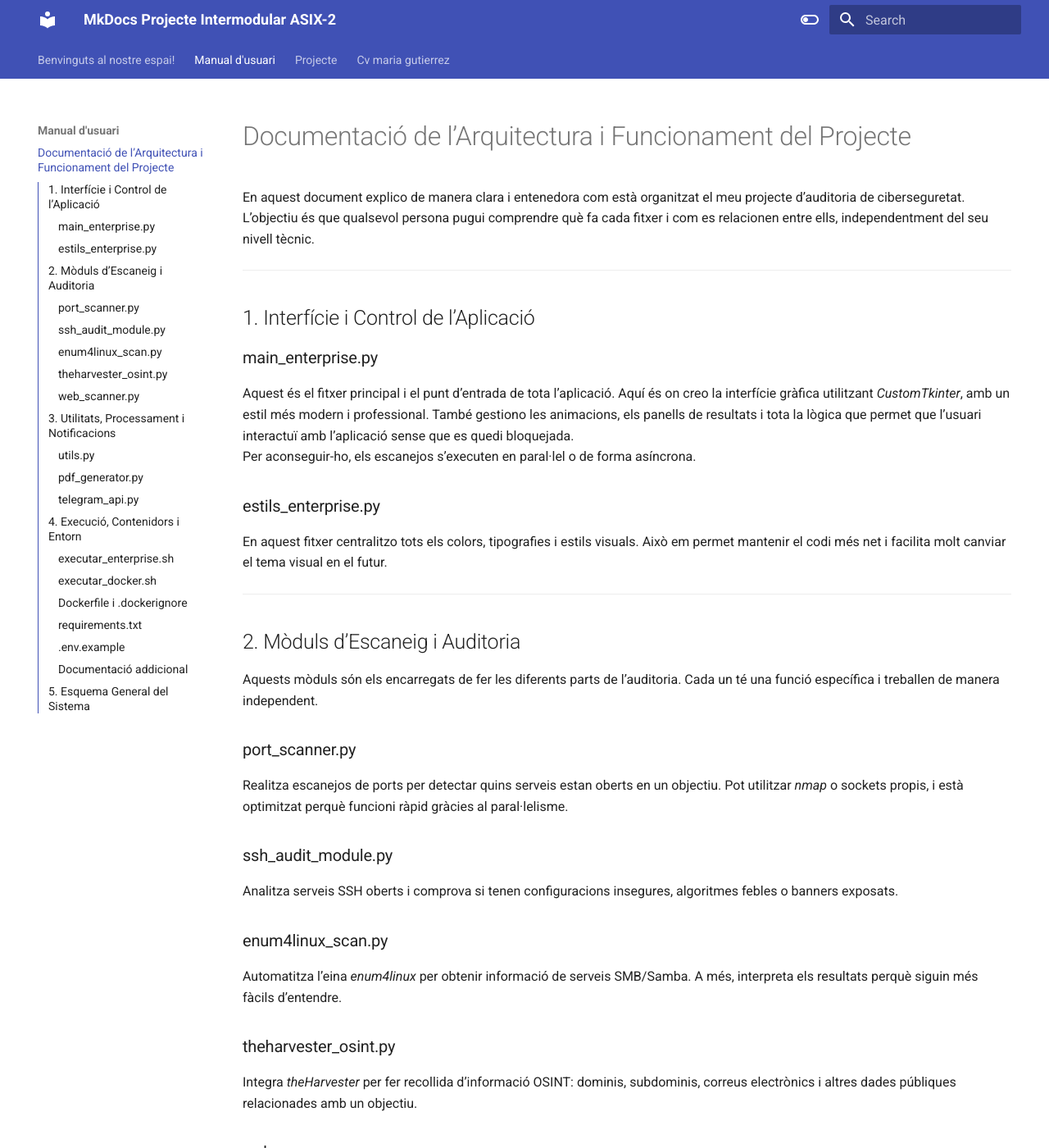
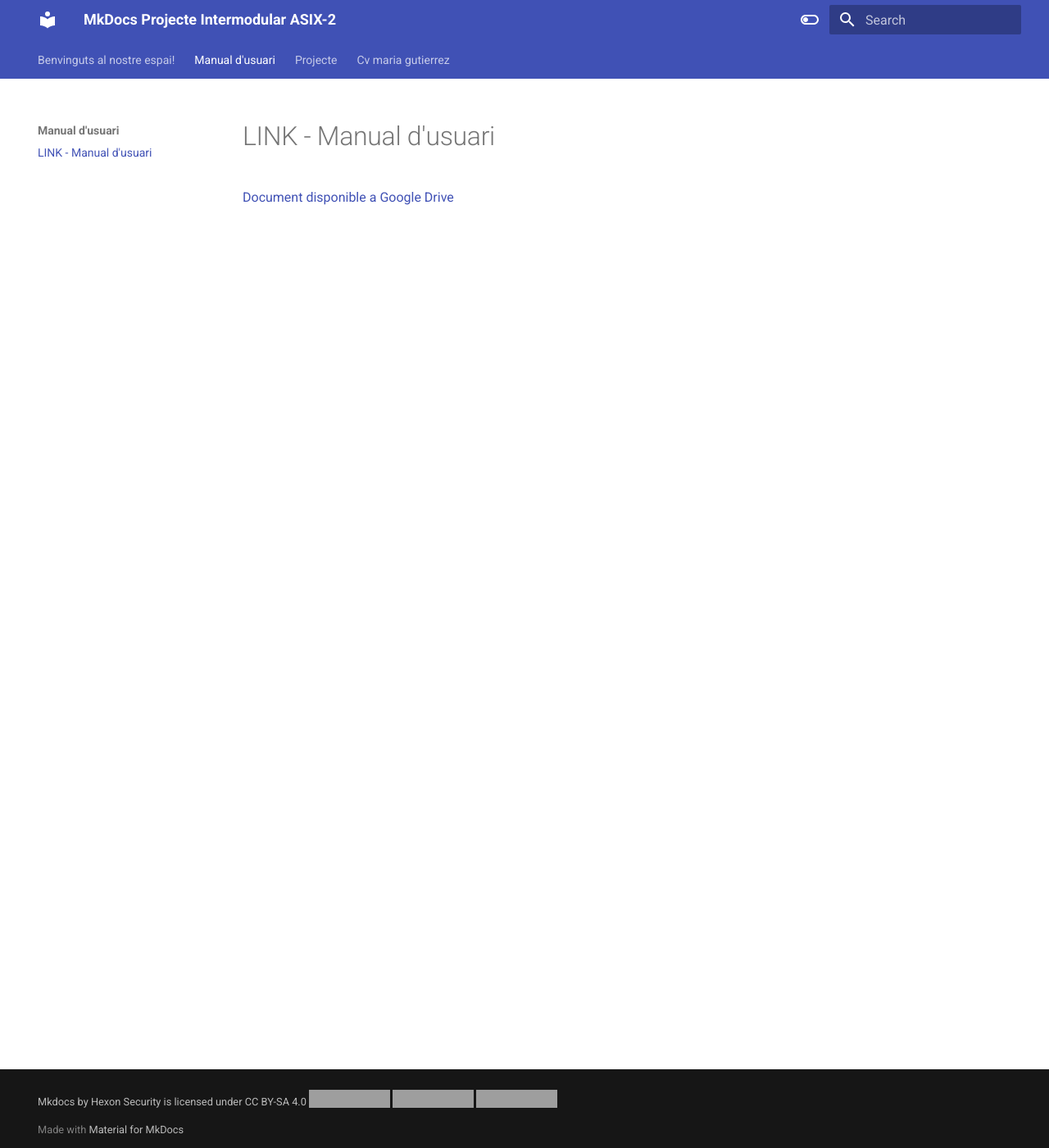
Before and after one commit to mariagutierrez03/projecte-asix2, an MkDocs documentation site: the page built from docs/Manual d'usuari/Manual d'usuari.md, in a window 1280 px wide and 1400 px high. Shown: the whole window at 82% size. Built offline with MkDocs 1.6.1 and Material for MkDocs 9.7.7, drawn with Linux system fonts in a browser that asks for light colours; some of the changed text lies outside the part shown; grey boxes are pictures that could not be loaded.

Commit message:
Update Manual d'usuari.md

```diff
--- a/docs/Manual d'usuari/Manual d'usuari.md
+++ b/docs/Manual d'usuari/Manual d'usuari.md
@@ -1,86 +1,3 @@
-# Documentació de l’Arquitectura i Funcionament del Projecte
+# LINK - Manual d'usuari
 
-En aquest document explico de manera clara i entenedora com està organitzat el meu projecte d’auditoria de ciberseguretat. L’objectiu és que qualsevol persona pugui comprendre què fa cada fitxer i com es relacionen entre ells, independentment del seu nivell tècnic.
-
----
-
-## 1. Interfície i Control de l’Aplicació
-
-### main_enterprise.py
-Aquest és el fitxer principal i el punt d’entrada de tota l’aplicació. Aquí és on creo la interfície gràfica utilitzant *CustomTkinter*, amb un estil més modern i professional. També gestiono les animacions, els panells de resultats i tota la lògica que permet que l’usuari interactuï amb l’aplicació sense que es quedi bloquejada.
-Per aconseguir-ho, els escanejos s’executen en paral·lel o de forma asíncrona.
-
-### estils_enterprise.py
-En aquest fitxer centralitzo tots els colors, tipografies i estils visuals. Això em permet mantenir el codi més net i facilita molt canviar el tema visual en el futur.
-
----
-
-## 2. Mòduls d’Escaneig i Auditoria
-
-Aquests mòduls són els encarregats de fer les diferents parts de l’auditoria. Cada un té una funció específica i treballen de manera independent.
-
-### port_scanner.py
-Realitza escanejos de ports per detectar quins serveis estan oberts en un objectiu. Pot utilitzar *nmap* o sockets propis, i està optimitzat perquè funcioni ràpid gràcies al paral·lelisme.
-
-### ssh_audit_module.py
-Analitza serveis SSH oberts i comprova si tenen configuracions insegures, algoritmes febles o banners exposats.
-
-### enum4linux_scan.py
-Automatitza l’eina *enum4linux* per obtenir informació de serveis SMB/Samba. A més, interpreta els resultats perquè siguin més fàcils d’entendre.
-
-### theharvester_osint.py
-Integra *theHarvester* per fer recollida d’informació OSINT: dominis, subdominis, correus electrònics i altres dades públiques relacionades amb un objectiu.
-
-### web_scanner.py
-Analitza serveis web i revisa aspectes com capçaleres de seguretat, directoris exposats o configuracions potencialment vulnerables.
-
-> Les carpetes `theHarvester/` i `enum4linux/` contenen el codi i les dependències necessàries per fer funcionar aquests mòduls externs.
-
----
-
-## 3. Utilitats, Processament i Notificacions
-
-### utils.py
-Inclou funcions de suport que utilitzo en diferents parts del projecte: classificació de vulnerabilitats, neteja de textos, gestió de rutes d’exportació i altres tasques auxiliars.
-
-### pdf_generator.py
-Genera els informes finals utilitzant *reportlab*. He creat dos formats diferents:
-- **Client**: més senzill i fàcil d’entendre.
-- **Professional**: molt més detallat i pensat per auditors o equips tècnics.
-
-### telegram_api.py
-Permet enviar notificacions automàtiques a través d’un bot de Telegram. El token del bot es guarda al fitxer `.env` per seguretat.
-
----
-
-## 4. Execució, Contenidors i Entorn
-
-### executar_enterprise.sh
-Script que facilita l’execució del projecte en un entorn local. Prepara les dependències i llança l’aplicació.
-
-### executar_docker.sh
-Permet executar el projecte dins d’un contenidor Docker, ideal per evitar problemes de compatibilitat i mantenir totes les eines encapsulades.
-
-### Dockerfile i .dockerignore
-Defineixen com es construeix la imatge Docker: sistema base, eines necessàries (com *nmap*), dependències Python i configuració d’execució.
-
-### requirements.txt
-Llista totes les llibreries Python necessàries per fer funcionar el projecte.
-
-### .env.example
-Plantilla on l’usuari pot afegir claus, contrasenyes o tokens sense exposar-los directament al codi.
-
-### Documentació addicional
-Inclou fitxers com:
-- `README.md`
-- `README_TELEGRAM.md`
-- `DOCKER_GUIA.md`
-- `LICENSE`
-
-Aquests expliquen com utilitzar el projecte, com configurar Docker i com funciona el bot de Telegram.
-
----
-
-## 5. Esquema General del Sistema
-
-Així és com es relacionen totes les parts del projecte:
+[Document disponible a Google Drive](https://drive.google.com/file/d/18bxqaZ_D9Tm_bSL4WM9rJVr2vePSJ0u_/view?usp=sharing)
```
